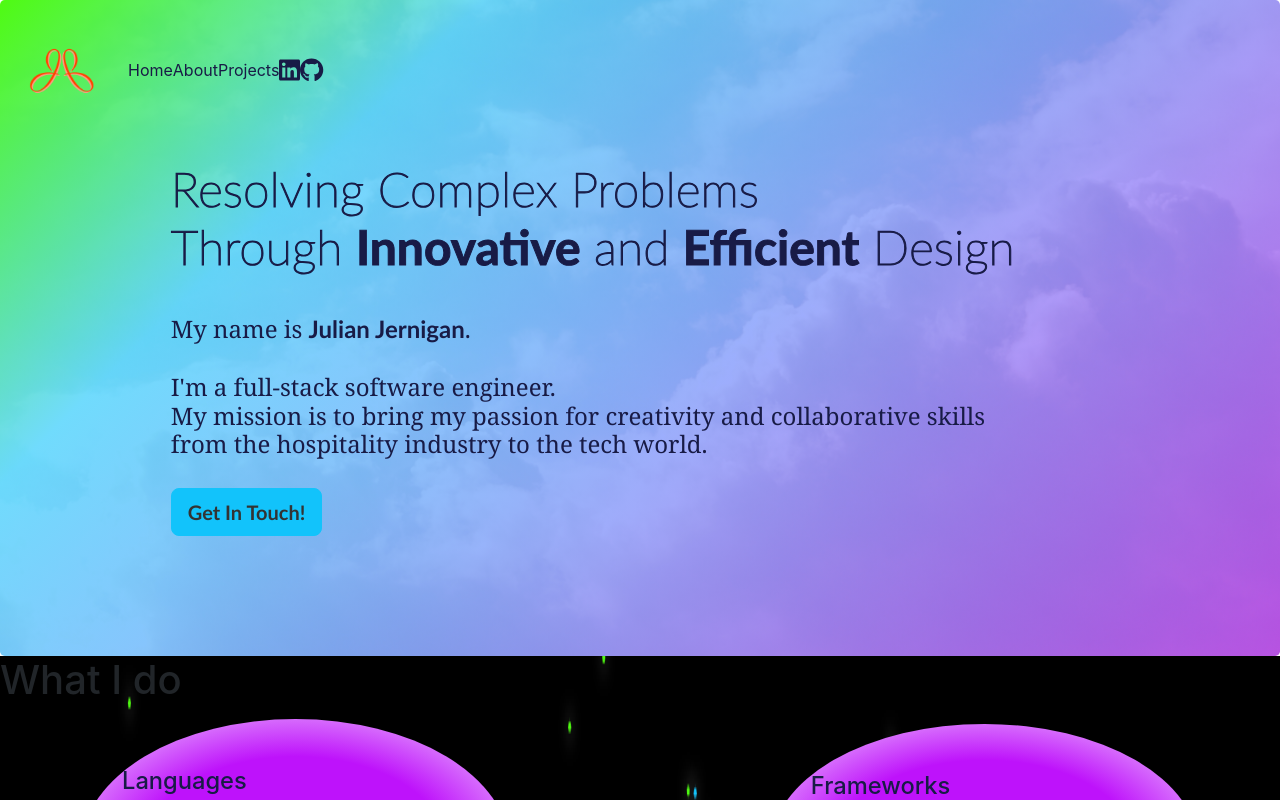
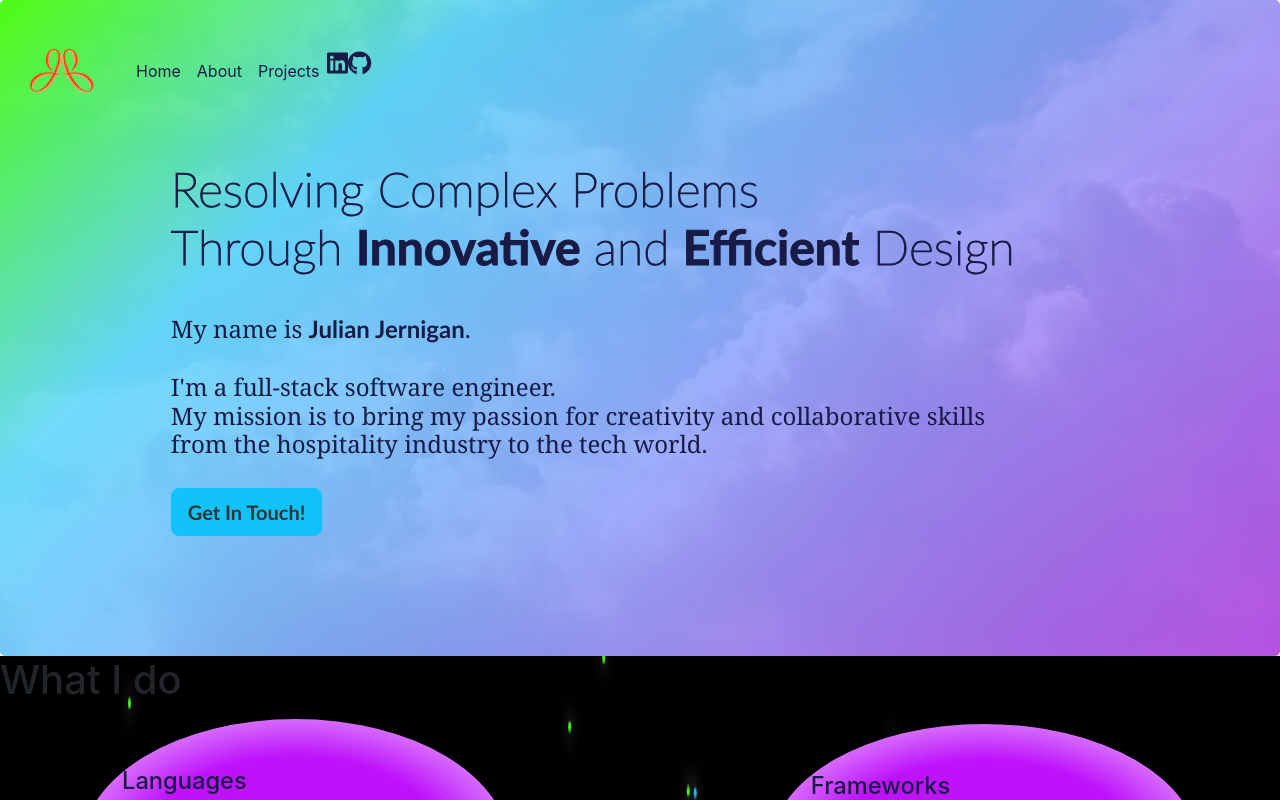
Before and after one commit to Job85/portfolio-site, a React (Create React App) app: page / in a window 1280 px wide. Shown: the top 800 px of the page. Built offline with nearby package versions, Linux system fonts and the light colour scheme.

Commit message:
fixed scrolling bug of over scrolling sections

```diff
--- a/src/bootstrap/scss/pages/_about.scss
+++ b/src/bootstrap/scss/pages/_about.scss
@@ -1,4 +1,4 @@
-#about {
+.about-container {
     display: grid;
     grid-template-columns: repeat(5, 1fr);
     grid-template-rows: repeat(4, 1fr);
--- a/src/components/NavBar.jsx
+++ b/src/components/NavBar.jsx
@@ -1,5 +1,4 @@
 import React, { useState } from "react";
-import { HashLink } from 'react-router-hash-link';
 import { FontAwesomeIcon } from "@fortawesome/react-fontawesome";
 import { faLinkedin, faGithub } from '@fortawesome/free-brands-svg-icons';
 import logo from '../assets/logo.png';
@@ -20,18 +19,30 @@ const NavBar = () => {
 
     window.addEventListener('scroll', changeNavbarColor);
 
+    const scrollToSection = (id) => {
+        const element = document.getElementById(id);
+        const yOffset = -180;
+        const y = element.getBoundingClientRect().top + window.pageYOffset + yOffset;
+
+        window.scrollTo({ top: y, behavior: 'smooth' });
+    };
+
     return (
-        <Navbar collapseOnSelect expand='lg' className={colorChange ? 'pt-3 pb-0 sticky-top colorChange' : 'pt-3 pb-0 sticky-top'}>
+        <Navbar
+            collapseOnSelect expand='lg'
+            className={colorChange ? 'pt-3 pb-0 sticky-top colorChange' : 'pt-3 pb-0 sticky-top'}
+            id="navbar"
+        >
             <Container className="me-100">
                 <Navbar.Brand className="" href="#">
                     <img src={logo} alt="" className="logo" />
                 </Navbar.Brand>
                 <Navbar.Toggle aria-controls="responsive-navbar-nav" />
                 <Navbar.Collapse className="me-100" id="responsive-navbar-nav">
-                    <Nav className="">
-                        <HashLink className="" aria-current="page" smooth to="#">Home</HashLink>
-                        <HashLink className="" smooth to="#about" offset={-100}>About</HashLink>
-                        <HashLink className="" smooth to="#projects" offset={-100}>Projects</HashLink>
+                    <Nav className="" data-bs-spy="scroll" data-bs-target="#navbar" data-bs-offset="120">
+                        <Nav.Link className="" onClick={() => scrollToSection("home")}>Home</Nav.Link>
+                        <Nav.Link className="" onClick={() => scrollToSection("about")}>About</Nav.Link>
+                        <Nav.Link className="" onClick={() => scrollToSection("projects")}>Projects</Nav.Link>
                         {/* <div> */}
                         <a href="https://www.linkedin.com/in/julian-jernigan813/" target='blank'>
                             <FontAwesomeIcon className='icon' icon={faLinkedin} />
--- a/src/pages/about.js
+++ b/src/pages/about.js
@@ -6,9 +6,9 @@ import React from "react";
 const About = () => {
 
     return (
-        <div>
+        <section id="about">
             <h1 className="header-1">What I do</h1>
-            <div id="about" className="container">
+            <div className="container about-container">
                 <div className="card about-card mt-md-0 ml-md-0">
                     <div className="card-body lang">
                         <h3 className="card-title ps-4">
@@ -142,7 +142,7 @@ const About = () => {
                     </div>
                 </div>
             </div>
-        </div>
+        </section>
     )
 }
 
--- a/src/pages/home.js
+++ b/src/pages/home.js
@@ -5,7 +5,7 @@ import Email from "../components/Email";
 const Home = () => {
 
     return (
-        <div id="home" className="container mt-5 pt-5 pt-sm-0">
+        <section id="home" className="container mt-5 pt-5 pt-sm-0">
             <div className="row">
                 <div className="col">
                     <h1 className="heading">
@@ -29,7 +29,7 @@ const Home = () => {
                     </h2>
                 </div>
             </div>
-        </div>
+        </section>
     )
 }
 
--- a/src/pages/projects.js
+++ b/src/pages/projects.js
@@ -5,13 +5,13 @@ import cards from "../components/Card/cards";
 const Projects = () => {
 
     return (
-        <div id="projects">
+        <section id="projects">
             <div className="card-wrapper">
                 {cards.map((card) =>
                     <PCard key={card.id} card={card} />
                 )}
             </div>
-        </div>
+        </section>
     )
 }
 
```
